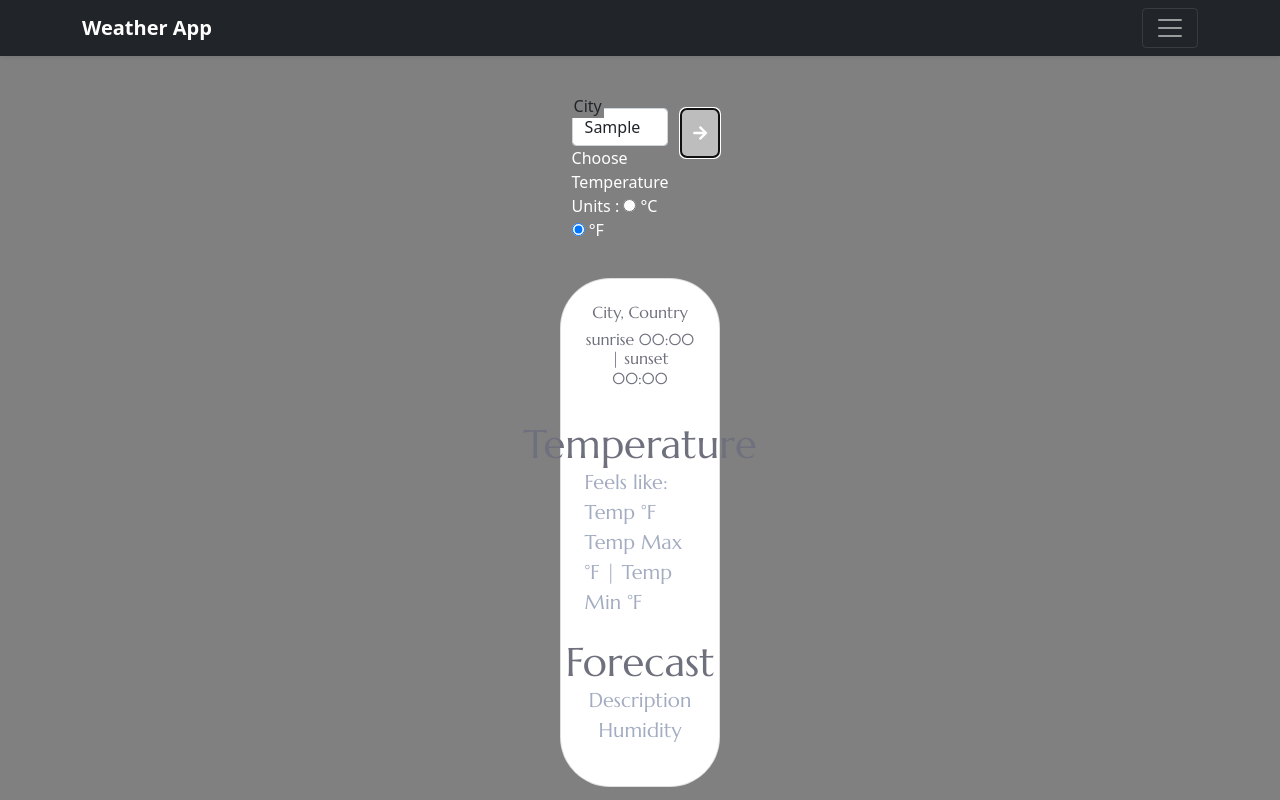
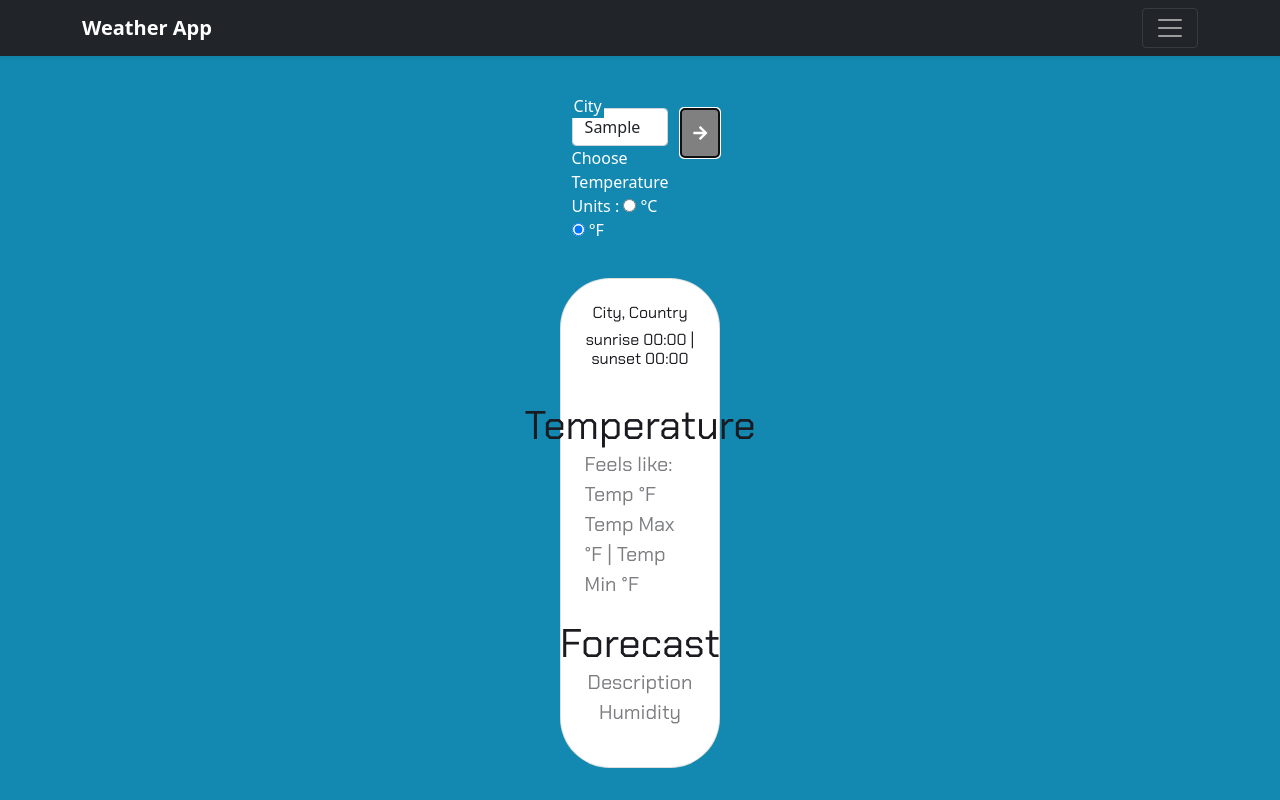
Before and after one commit to darinson/ct-week6-project, a plain HTML site: page index.html in a window 1280 px wide. Both pictures are taken after typing "Sample" into the empty fields and a click on the button 700 px from the left and 133 px from the top of the page. Shown: the top 800 px of the page. Drawn offline with nearby package versions, Linux system fonts and the light colour scheme; no server answers.

Commit message:
style edit

```diff
--- a/css/main.css
+++ b/css/main.css
@@ -1,4 +1,4 @@
-@import url('https://fonts.googleapis.com/css2?family=Marcellus&display=swap');
+@import url('https://fonts.googleapis.com/css2?family=Chakra+Petch&display=swap');
 
 html,
 body {
@@ -11,7 +11,7 @@ body {
 }
 
 main {
-    background-color: gray;
+    background-color: rgb(19, 137, 177);
     place-items: center
 }
 
@@ -34,22 +34,23 @@ main {
     font-size: 100%;
     top: 10px;
     transform: translate3d(0, -100%, 0);
-    background-color: gray;
+    background-color: rgb(19, 137, 177);
+    color: white;
     opacity: 1;
 }
 
 .next-button {
     width: 25%;
     height: 50px;
-    background-color: #BDBDBD;
+    background-color: gray;
     color: #fff;
-    border-radius: 6px;
+    border-radius: 4px;
     padding: 10px;
     cursor: pointer
 }
 
 .next-button:hover {
-    background-color: lightblue;
+    background-color: rgb(177, 233, 252);
     color: #fff
 }
 
@@ -57,14 +58,9 @@ main {
 .card {
     background-color: #ffffff;
     border-radius: 50px;
-    color: #6f707d;
-    font-family: 'Marcellus', serif
-}
+    color: #1a1a20;
+    font-family: 'Chakra Petch', sans-serif;}
 
-#heading {
-    font-size: 80px;
-    color: #2b304d
-}
 
 .temp {
     place-items: center
@@ -72,12 +68,8 @@ main {
 
 .temp-details>p>span,
 .grey {
-    color: #a3acc1;
+    color: #7c7d80;
     font-size: 20px
-}
-
-.fa {
-    color: #a5a5b1
 }
 
 *:focus {
```
